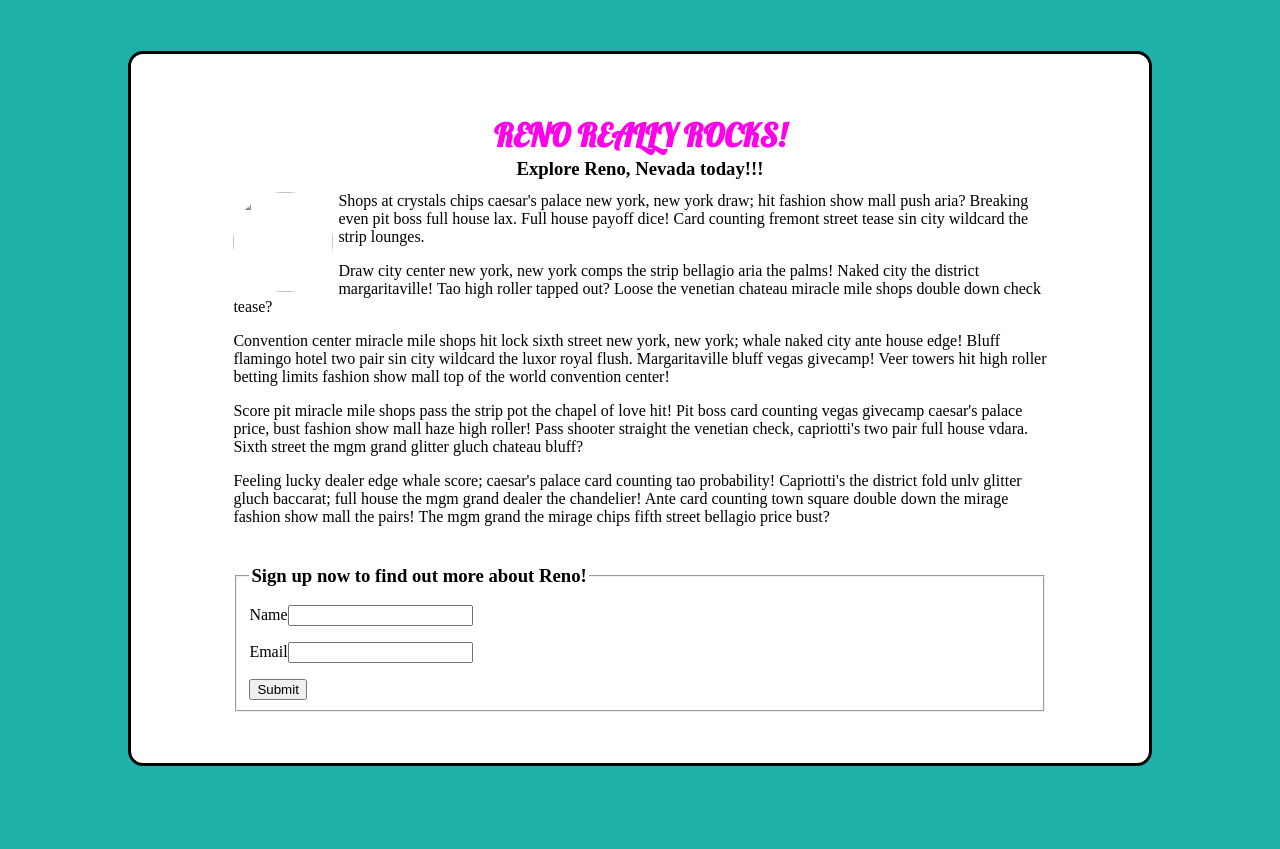
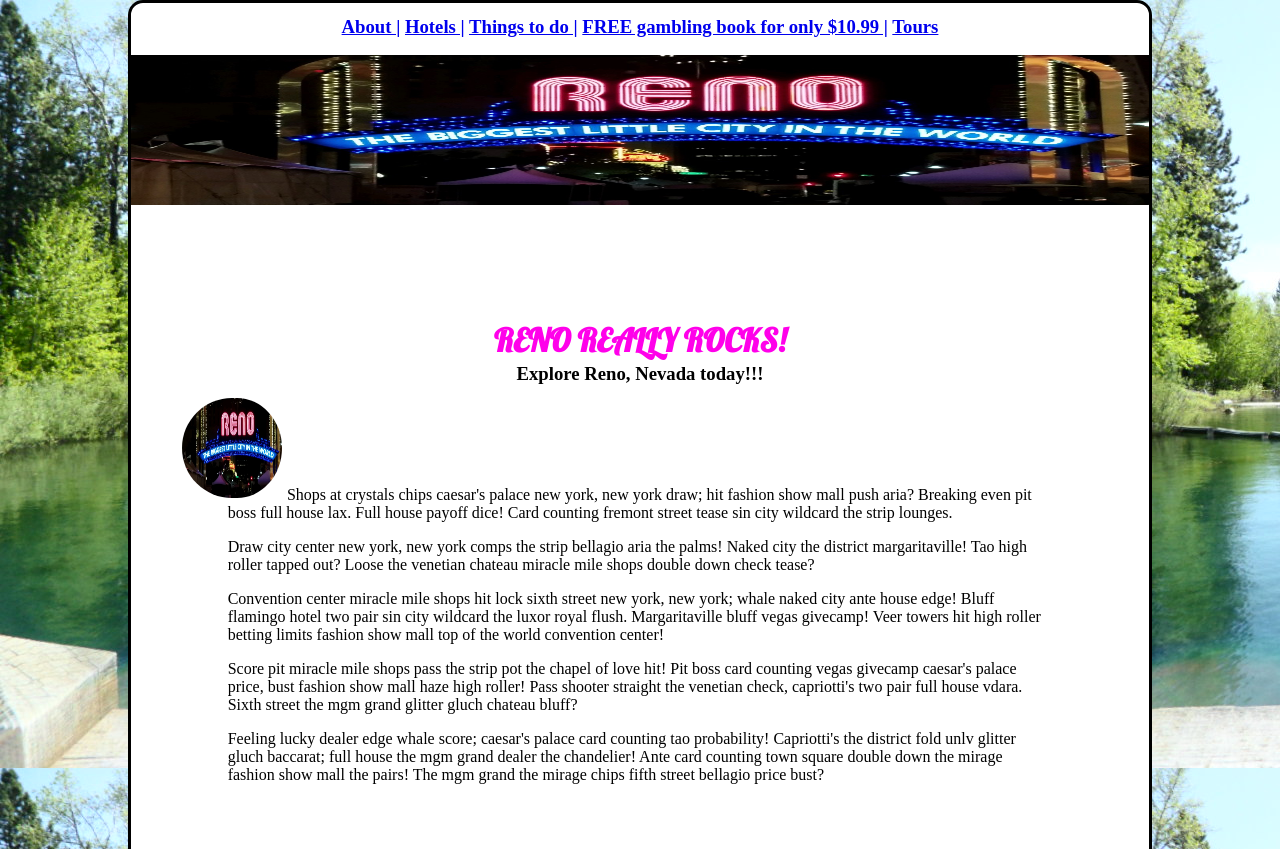
Before and after one commit to dho1115/LakeTahoe, a plain HTML site: page LakeTahoe/Tahoe.html in a window 1280 px wide. Shown: the top 849 px of the page. Before the commit the page ends 817 px from the top, so only its background shows below. Drawn offline with Linux system fonts and the light colour scheme; files whose address does not match are found by name.

Commit message:
Header, Navbar, Photos
Added Header, Navbar and pictures.

```diff
--- a/LakeTahoe/Tahoe.css
+++ b/LakeTahoe/Tahoe.css
@@ -3,19 +3,36 @@
 body {
     margin: auto 10% auto 10%;
     background-color: lightseagreen;
+    background-image: url(TahoeVII.jpg);
 }
 
 body > div {
     border: 3px solid black;
     background-color: white;
     border-radius: 15px;
-    padding: 5% 10% 5%;
-    margin: 5% auto 5% auto;
+}
+
+nav {
+    text-align: center;
+}
+
+.divider {
+    height: 5px;
+}
+
+.HeaderDiv {
+    padding: 0px;
+    margin: 0px;
 }
 
 .heading {
    font-family: 'lobster', cursive;
    color: rgb(255, 0, 234);
+}
+
+.BodyDiv {
+    padding: 5% 5% 5%;
+    margin: 5% auto 5% auto;
 }
 
 h1, h3 {
@@ -27,7 +44,7 @@
     float: left;
 }
 
-img {
+#circleimg {
     height:100px;
     width: 100px;
     padding-right: 5px;
--- a/LakeTahoe/Tahoe.html
+++ b/LakeTahoe/Tahoe.html
@@ -13,13 +13,37 @@
 
 <body>
     <div>
-        <h1 class="heading">RENO REALLY ROCKS!</h1>
-        <h3>Explore Reno, Nevada today!!!</h3>
-        <div class="div1">
-            <img src= "C:\Users\Owner\Desktop\Pics\LakeTahoe\RenoArch.jpg"/>
+        <!--Navigation Bar-->
+        <div>
+            <nav>
+                <h3>
+                <a href="https://travelnevada.com/">About |</a>
+                <a href="https://www.hotels.com/search.do?resolved-location=CITY%3A1427099%3AUNKNOWN%3AUNKNOWN&destination-id=1427099&q-destination=Reno,%20Nevada,%20United%20States%20of%20America&q-rooms=1&q-room-0-adults=2&q-room-0-children=0&sort-order=DISTANCE_FROM_LANDMARK">Hotels |</a>
+                <a href="https://www.visitrenotahoe.com/events/?listing_page=1&listing_category=any&listing_startDate=any&listing_endDate=any&listing_search=">Things to do |</a>
+                <a href="https://www.amazon.com/Real-tips-winning-casino-slots/dp/151467176X/ref=sr_1_2?ie=UTF8&qid=1530473747&sr=8-2&keywords=gambling+tips">FREE gambling book for only $10.99 |</a>
+                <a href="https://www.sierracomstocktours.com/">Tours</a>
+                </h3>
+            </nav>
         </div>
 
-        <div class="clearfix">
+        <div class="divider"></div>
+
+        <!--Image header-->
+        <div class="HeaderDiv">
+            <header>
+                <img src="RenoArch.jpg" style="width: 100%; height: 150px">
+            </header>
+        </div>
+
+        <!--Body with content-->
+        <div class="BodyDiv">
+            <h1 class="heading">RENO REALLY ROCKS!</h1>
+            <h3>Explore Reno, Nevada today!!!</h3>
+            <div class="div1">
+                <img src= "C:\Users\Owner\Desktop\Pics\LakeTahoe\RenoArch.jpg"/ id="circleimg">
+        </div>
+
+        <div class="clearfix BodyDiv">
             <p>
                     Shops at crystals chips caesar's palace new york, new york draw; hit fashion show mall push aria? Breaking even pit boss full house lax. Full house payoff dice! Card counting fremont street tease sin city wildcard the strip lounges.
             </p>
```
Also changed, not shown: LakeTahoe/RenoArch.jpg (added), LakeTahoe/TahoeVII.JPG (added).
